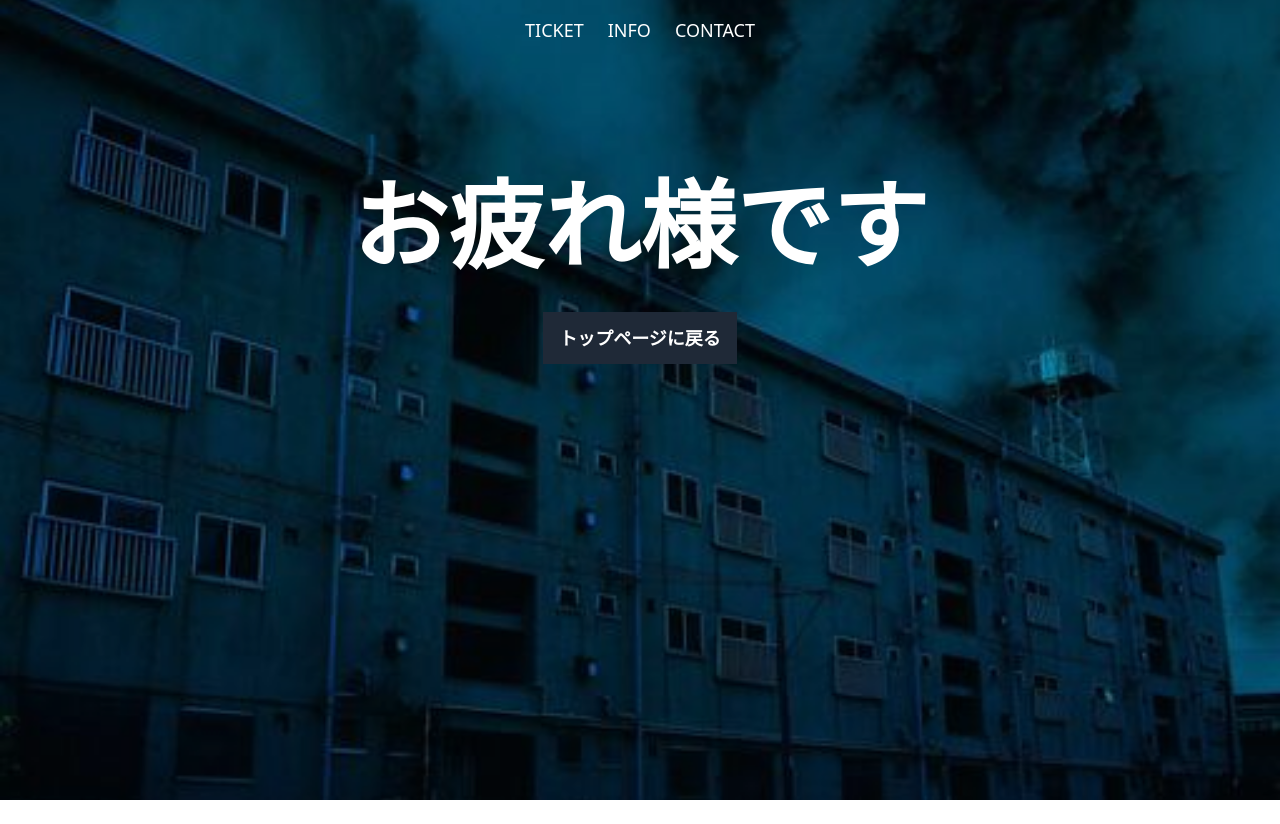
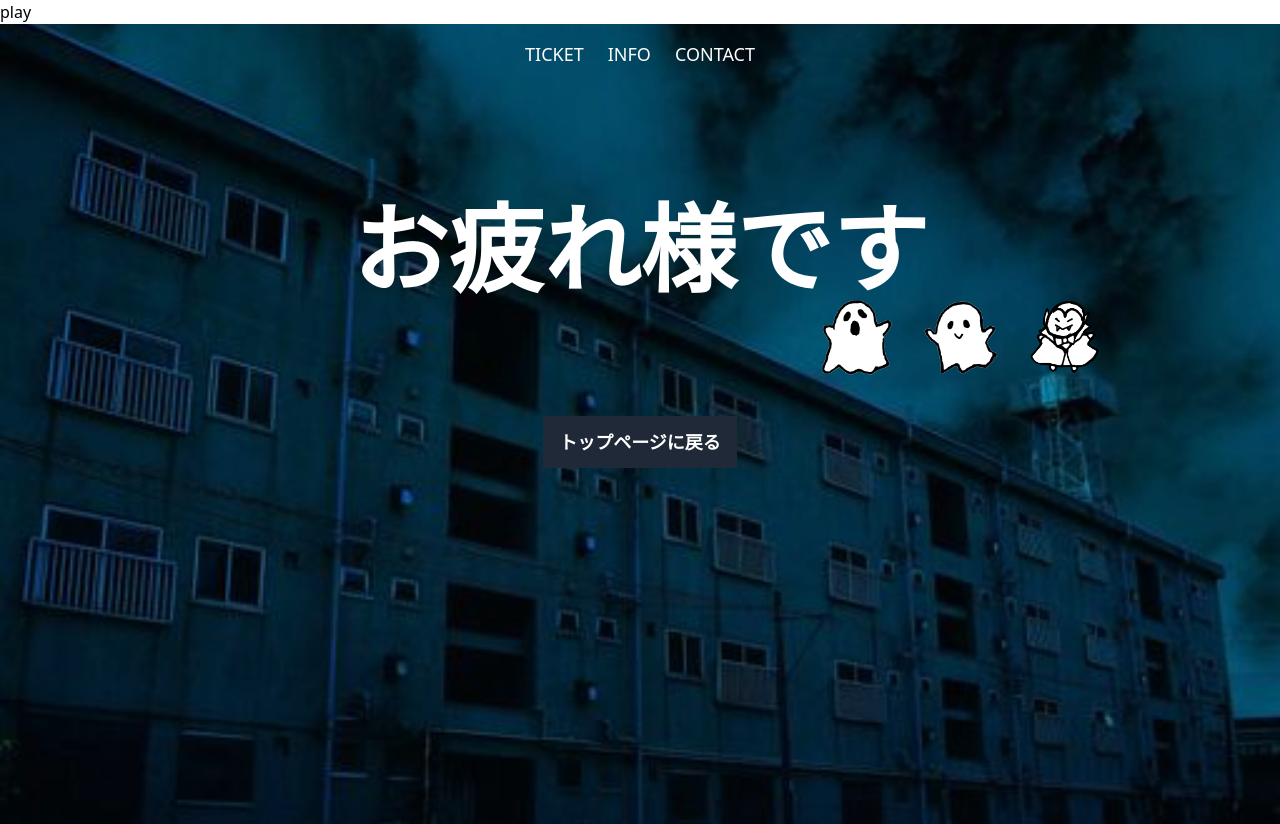
Before and after one commit to MomokaUsui/hackathon2022, a React (Create React App) app: page /goal in a window 1280 px wide. Before the commit the page ends 800 px from the top, so only its background shows below. Built offline with nearby package versions, Linux system fonts and the light colour scheme; sample sign-in values are in the browser's storage.

Commit message:
オーディオの追加(goal)

```diff
--- a/package.json
+++ b/package.json
@@ -17,6 +17,7 @@
     "react-scripts": "5.0.1",
     "react-timer-hook": "^3.0.5",
     "typescript": "^4.8.3",
+    "use-sound": "^4.0.1",
     "web-vitals": "^2.1.4"
   },
   "scripts": {
--- a/src/Goal.tsx
+++ b/src/Goal.tsx
@@ -1,24 +1,35 @@
 
-import React, {useEffect} from "react";
-import {useNavigate,  Link} from "react-router-dom";
-import apartment from "../src/images/apartment.jpeg"
-
-
-
+import React, { useEffect } from "react";
+import { useNavigate, Link } from "react-router-dom";
+import obake1 from "../src/images/obake1.png";
+import obake2 from "../src/images/obake2.png";
+import obake3 from "../src/images/obake3.png";
+import apartment from "../src/images/apartment.jpeg";
+import useSound from 'use-sound';
+import goal_music from "../src/musics/death_sound4.mp3";
 
 
 function Goal() {
   //javascript
-   const navigate = useNavigate()
+  const navigate = useNavigate()
   useEffect(() => { //ログインしてない人を弾く
     const isLogin = sessionStorage.getItem('isLogin')
-    if(isLogin !== "true") {
+    if (isLogin !== "true") {
       navigate("/")
     }
   }, [])
+  setTimeout(() => {
+    console.log('Hello, World!')
+  }, 3000);
+    const music = new Audio(goal_music);
+    function play() {
+      music.play();
+    }
 
   return (
     <div>
+      <button onClick={play}>play</button>
+
       <div className="bg-indigo-900 relative overflow-hidden h-screen">
         <img src={apartment} className="absolute h-full w-full object-cover" />
         <div className="inset-0 bg-black opacity-25 absolute">
@@ -50,18 +61,25 @@ function Goal() {
             </div>
           </nav>
         </header>
-        <div className="container mx-auto px-6 md:px-12 relative z-10 flex items-center py-32 xl:py-40">
+        <div className="container mx-auto px-6 md:px-12 relative z-10 items-center py-32 xl:py-40">
           <div className="w-full flex flex-col items-center relative z-10">
             <h1 className="font-extrabold text-7xl text-center sm:text-8xl text-white leading-tight mt-4">
               お疲れ様です
             </h1>
-            <Link to="/" className="block bg-gray-800 hover:bg-gray-900 py-3 px-4 text-lg text-white font-bold uppercase mt-10">
-              トップページに戻る
-            </Link>
+
+            <div className="flex ml-64 pl-32 ">
+              <img src={obake1} className="w-20 ml-64" />
+              <img src={obake2} className="w-20 ml-6" />
+              <img src={obake3} className="w-20 ml-6" />
+            </div>
+          </div>
+          <div className="flex items-center flex-col">
+          <Link to="/" className="block bg-gray-800 hover:bg-gray-900 py-3 px-4 text-lg text-white font-bold uppercase mt-10 ">
+            トップページに戻る
+          </Link>
           </div>
         </div>
       </div>
-
     </div>
   );
 }
--- /dev/null
+++ b/src/types/audio.d.ts
@@ -0,0 +1 @@
+declare module '*.mp3';
```
Also changed, not shown: 2 other files (tests, documents, lock files or other folders).
